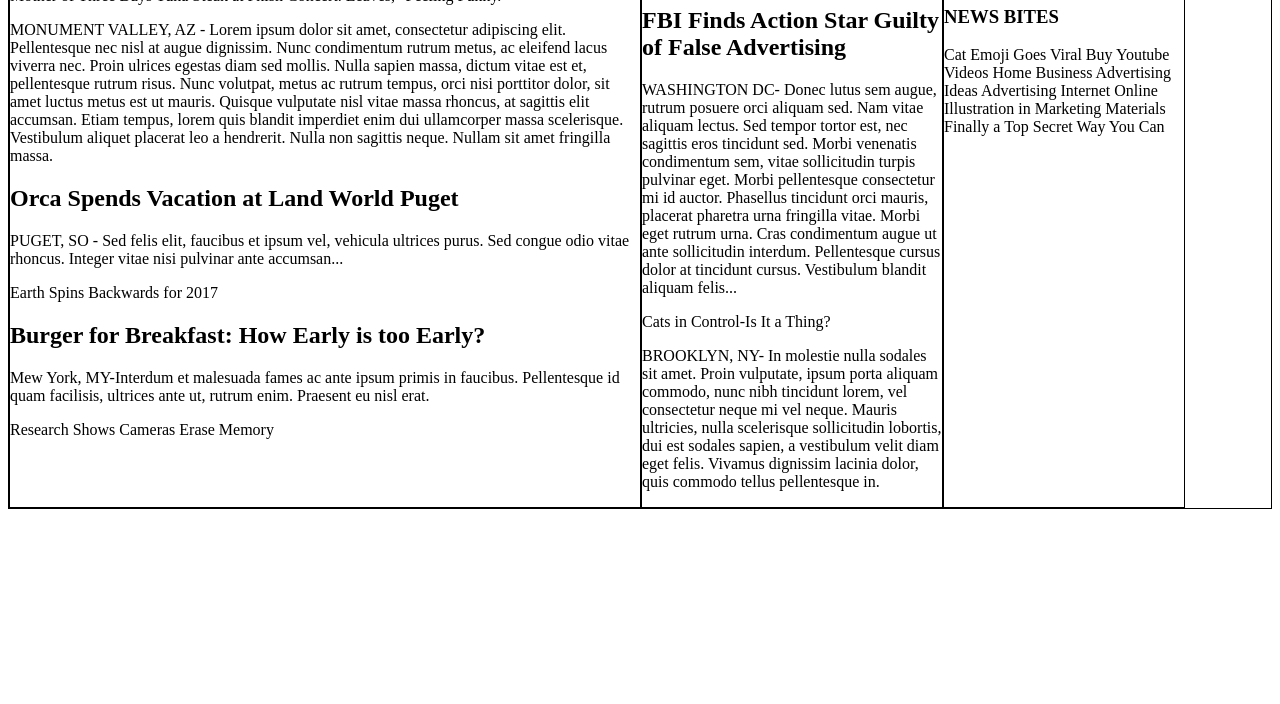
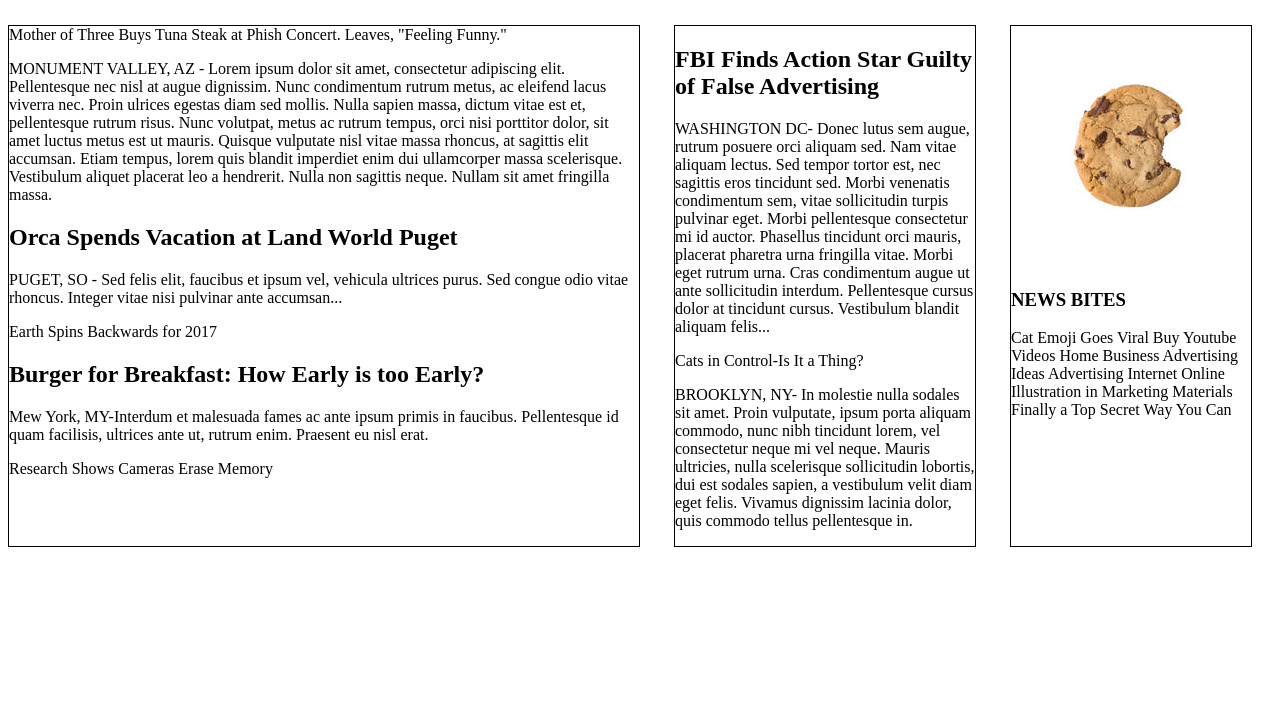
Before and after one commit to jane548/my_times, a plain HTML site: page index.html in a window 1280 px wide. Shown: the part 96-800 px from the top of the page. Drawn offline with Linux system fonts and the light colour scheme.

Commit message:
margins sans flexbox

```diff
--- a/index.html
+++ b/index.html
@@ -90,6 +90,7 @@
         </div>
       </div>
       <div class="column small">
+        <img class="cookie" src="./resources/images/cookie.png">
         <div class="news-bites">
           <h3>NEWS BITES</h3>
           <span class="bite">Cat Emoji Goes Viral</span>
--- a/resources/css/style.css
+++ b/resources/css/style.css
@@ -41,20 +41,26 @@ header {
 
 .content {
   display: flex;
-  border: 1px solid black;
 }
+
 
 .column.large {
    width: 630px;
    border: 1px solid black;
+   margin: 40px 17px 0 0;
+
+
 }
 
 .column.medium {
   width: 300px;
   border: 1px solid black;
+  margin: 40px 17px 0 17px;
+
 }
 
 .column.small {
   width: 240px;
   border: 1px solid black;
+  margin: 40px 17px 0 17px;
 }
```
